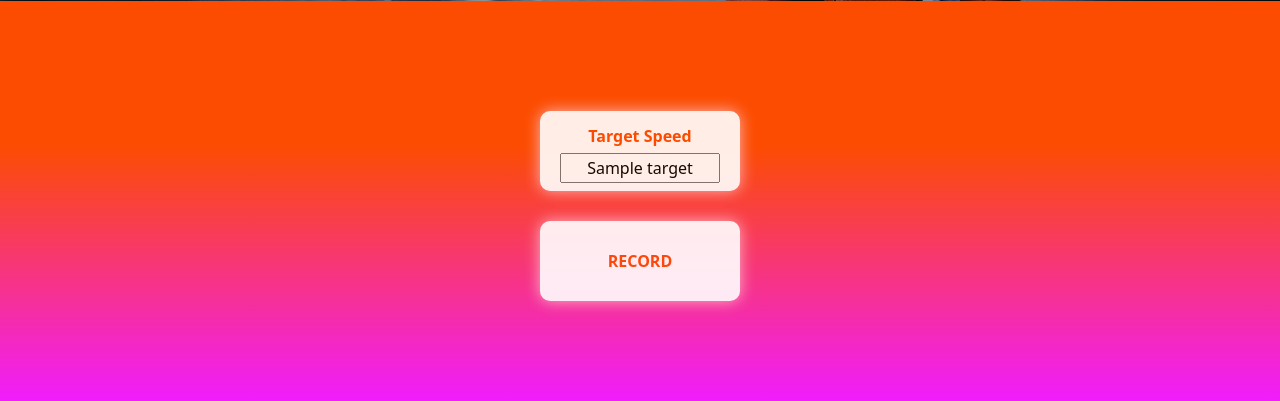
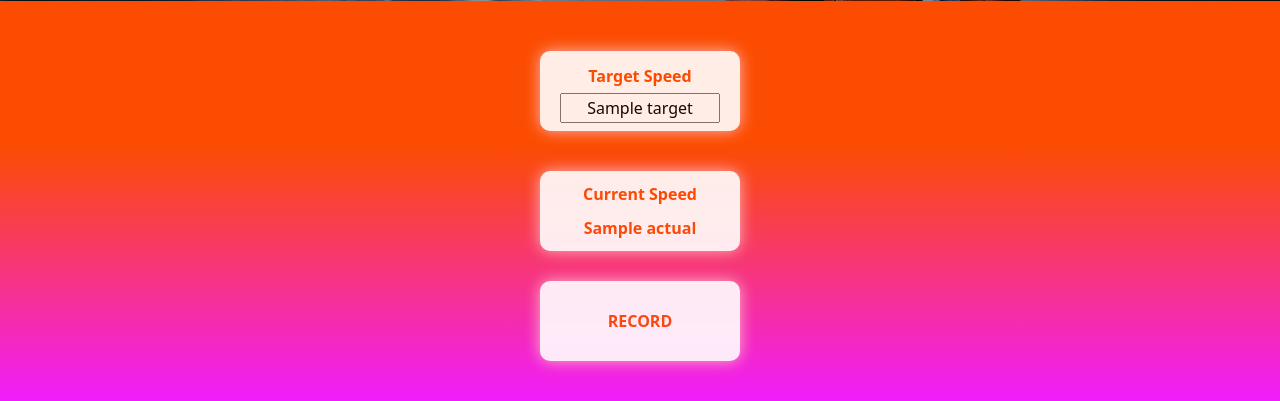
Before and after one commit to ValentinGaudin/RunInWild, a PHP site: the page made by src/View/Spotify/index.html.twig in a window 1280 px wide. Shown: the part 399-800 px from the top of the page. Run offline with PHP 8.4, Linux system fonts and the light colour scheme; the template is opened without the code that fills it: most values are stand-ins (such as "Sample title", 1, 10 or a date in 2020); some libraries are stand-ins or nearby versions.

Commit message:
demo finalisation

```diff
--- a/src/View/Spotify/index.html.twig
+++ b/src/View/Spotify/index.html.twig
@@ -59,6 +59,15 @@
 			<p>Target Speed</p>
 			<input type="text" id="target-speed" name="target-speed" {% if target is defined %} value="{{target}}" {% endif %}>
 		</div>
+		<div class="target_speed">
+			<p>Current Speed</p>
+			<p>
+				{% if actual is defined %}
+					{{actual}}
+				{% endif %}
+			</p>
+
+		</div>
 		<div class="vitesse">
 			<button id="record-button">RECORD</button>
 		</div>
```
Also changed, not shown: public/assets/js/music_main.js. Lines whose indentation alone changed are shown as unchanged.
